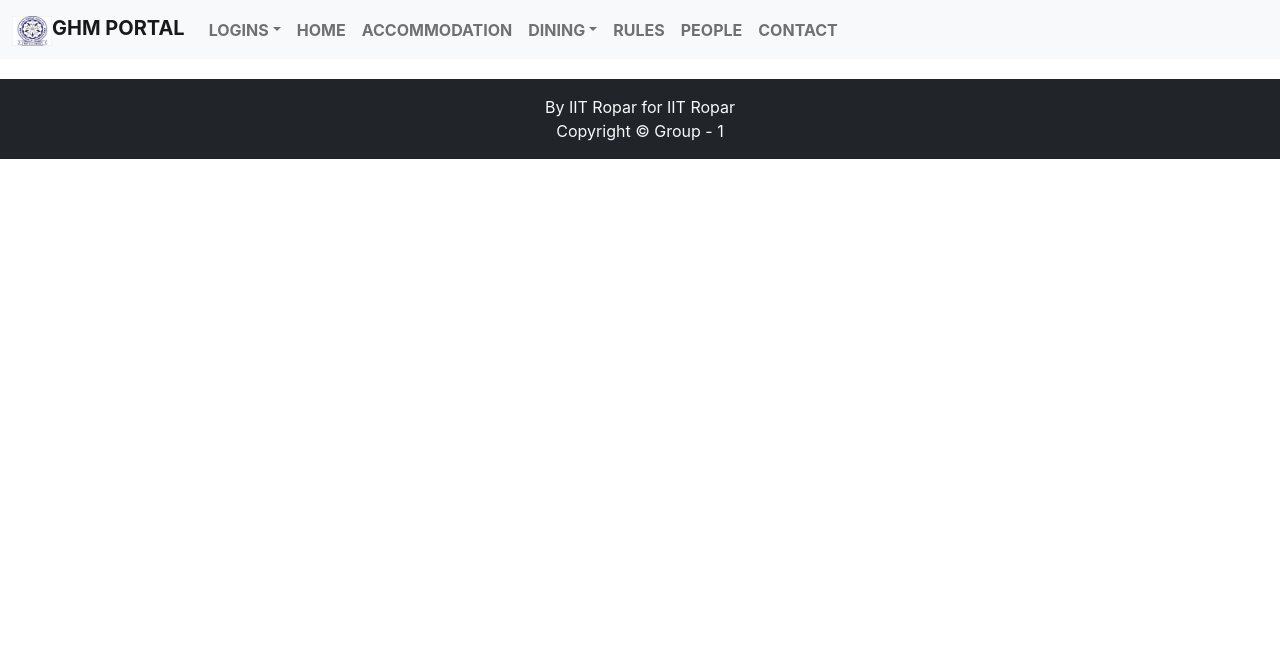
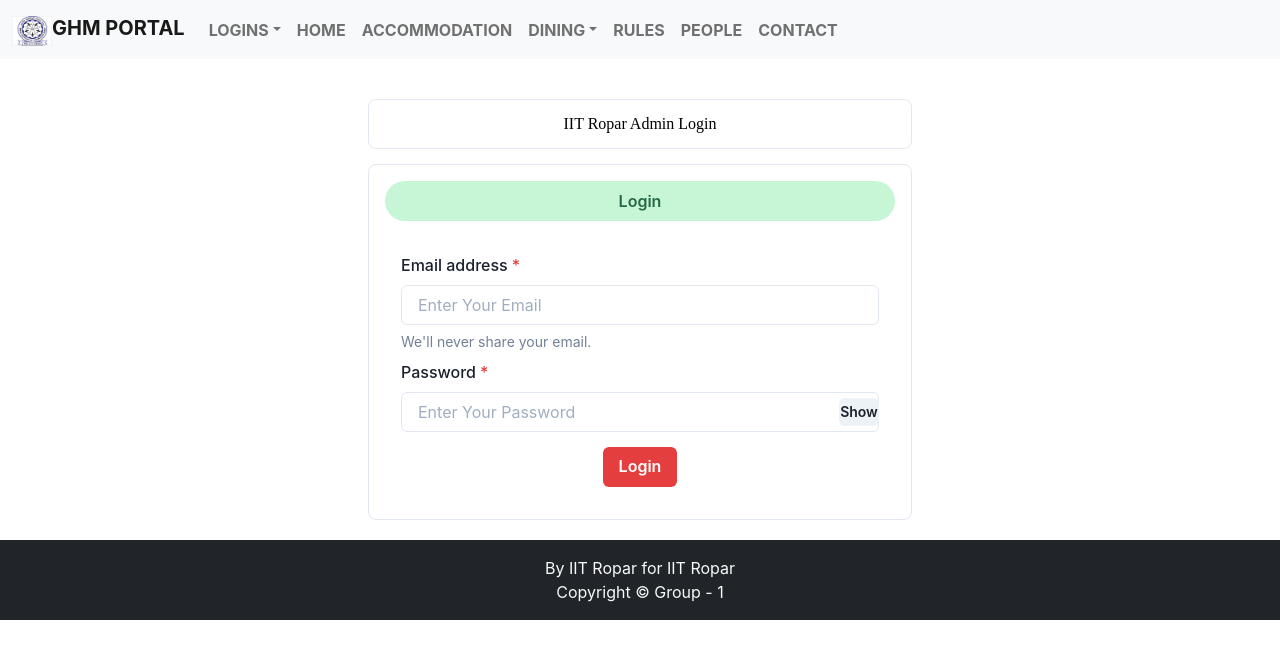
Before and after one commit to ash-mac/ghmp, a React (Create React App) app in the folder client/: page /AdminLogin in a window 1280 px wide. Shown: the top 658 px of the page. Built offline with nearby package versions, Linux system fonts and the light colour scheme.

Commit message:
added admin login

```diff
--- a/client/src/App.js
+++ b/client/src/App.js
@@ -1,69 +1,57 @@
-import React, { useState, useEffect } from 'react';
-import './App.css';
-import { Footer } from './components/Footer';
-import { Navbar } from './components/Navbar';
-import { Carousel } from './components/Carousel';
+import React, { useState, useEffect } from "react";
+import "./App.css";
+import { Footer } from "./components/Footer";
+import { Navbar } from "./components/Navbar";
+import { Carousel } from "./components/Carousel";
 // import { Login } from './components/Login';
 // import Banner from './components/Banner';
-import { Contact } from './components/Contact';
-import UserProfile from './components/UserProfile';
+import { Contact } from "./components/Contact";
+import UserProfile from "./components/UserProfile";
 // import Card from './components/Card';
 // import { CardRow } from './components/CardRow';
 // import { Map } from './components/Map';
-import { GuestForm } from './components/GuestForm'
+import AdminLogin from "./Pages/AdminLogin";
+import { GuestForm } from "./components/GuestForm";
 import BounceLoader from "react-spinners/BounceLoader";
 import HomePage from "./Pages/HomePage";
-import {
-  BrowserRouter as Router,
-  Routes,
-  Route
-} from "react-router-dom";
-
+import AdminDashboard from "./Pages/AdminDashboard";
+import { BrowserRouter as Router, Routes, Route } from "react-router-dom";
 
 function App() {
   const [loading, setLoading] = useState(false);
   useEffect(() => {
-    setLoading(true)
+    setLoading(true);
     setTimeout(() => {
-      setLoading(false)
-    }, 800)
-  }, [])
+      setLoading(false);
+    }, 800);
+  }, []);
   return (
     <>
-      {
-        loading ?
+      {loading ? (
         <div className="loader">
-            <BounceLoader
-              size={150}
-              color={"powderblue"}
-              loading={loading}
-            />
+          <BounceLoader size={150} color={"powderblue"} loading={loading} />
         </div>
-
-          :
+      ) : (
         <Router>
           <Navbar />
           <Routes>
-              <Route path="/UserProfile" element={<UserProfile />}>
-              </Route>
-              <Route path="/Login" element={<HomePage />}>
-              </Route>
-              <Route path="/" element={<Carousel />}>
-              </Route>
-              <Route path="/GuestForm" element={<GuestForm />}>
-              </Route>
-              <Route path="/Contact" element={<Contact />}>
-              </Route>
+            <Route path="/UserProfile" element={<UserProfile />}></Route>
+            <Route path="/Login" element={<HomePage />}></Route>
+            <Route path="/AdminLogin" element={<AdminLogin />}></Route>
+
+            <Route path="/Admindashboard" element={<AdminDashboard />}></Route>
+            <Route path="/" element={<Carousel />}></Route>
+            <Route path="/GuestForm" element={<GuestForm />}></Route>
+            <Route path="/Contact" element={<Contact />}></Route>
           </Routes>
 
           {/* <div className="map">
           <Map />
         </div> */}
-            < Footer />
-          </Router >
-      }
-
+          <Footer />
+        </Router>
+      )}
     </>
   );
 }
-export default App
+export default App;
--- /dev/null
+++ b/client/src/Pages/AdminDashboard.js
@@ -0,0 +1,9 @@
+import React from 'react'
+
+const AdminDashboard = () => {
+  return (
+    <div>AdminDashboard</div>
+  )
+}
+
+export default AdminDashboard
--- /dev/null
+++ b/client/src/Pages/AdminLogin.js
@@ -0,0 +1,37 @@
+import React from "react";
+import { Container, Box, Text } from "@chakra-ui/react";
+import { Tabs, TabList, TabPanels, Tab, TabPanel } from "@chakra-ui/react";
+import ALogin from "../components/Authentication/ALogin";
+const HomePage = () => {
+  return (
+    <Container maxW="xl" centerContent>
+      <Box
+        justifyContent="center"
+        p={3}
+        bg={"white"}
+        w="100% "
+        m="40px 0 15px 0"
+        borderRadius="lg"
+        borderWidth="1px"
+      >
+        <Text fontFamily="Work sans" color="black" align="center">
+          IIT Ropar Admin Login
+        </Text>
+      </Box>
+      <Box bg="white" w="100%" p={4} borderRadius="lg" borderWidth="1px">
+        <Tabs variant="soft-rounded" colorScheme="green">
+          <TabList mb="1em">
+            <Tab width="100%">Login</Tab>
+          </TabList>
+          <TabPanels>
+            <TabPanel>
+              <ALogin />
+            </TabPanel>
+          </TabPanels>
+        </Tabs>
+      </Box>
+    </Container>
+  );
+};
+
+export default HomePage;
--- /dev/null
+++ b/client/src/components/Authentication/ALogin.js
@@ -0,0 +1,115 @@
+import React, { useState } from "react";
+import { useToast } from "@chakra-ui/react";
+import { useNavigate } from "react-router-dom";
+import axios from "axios";
+import {
+  VStack,
+  Input,
+  InputGroup,
+  InputRightElement,
+  Button,
+} from "@chakra-ui/react";
+import { FormControl, FormLabel, FormHelperText } from "@chakra-ui/react";
+const Login = () => {
+  const toast = useToast();
+  const navigate = useNavigate();
+  const [show, setShow] = useState(false);
+  const [email, setEmail] = useState();
+  const [password, setPassword] = useState();
+  const [loading, setLoading] = useState();
+  const handleClick = () => {
+    setShow(!show);
+  };
+  const submitHandler = async () => {
+    setLoading(true);
+    if (!password || !email) {
+      toast({
+        title: "Please fill all the fields",
+        status: "warning",
+        duration: 5000,
+        position: "bottom",
+      });
+      setLoading(false);
+      return;
+    }
+    try {
+      const config = {
+        headers: {
+          "Content-type": "application/json",
+        },
+      };
+      // console.log({ email, password });
+      const { data } = await axios.post(
+        "http://localhost:5001/api/user/login",
+        JSON.stringify({ email: email, password: password }),
+        config,
+      );
+      toast({
+        title: "Login is Sucessful",
+        status: "success",
+        duration: 5000,
+        isClosable: true,
+        position: "top",
+      });
+      localStorage.setItem("userInfo", JSON.stringify(data));
+      setLoading(false);
+      navigate("/Admindashboard");
+    } catch (error) {
+      console.log(error);
+      // console.log("Hii guys")
+      toast({
+        title: "Error Occured!",
+        description: error.response.data.message,
+        status: "error",
+        duration: 5000,
+        isClosable: "true",
+        position: "bottom",
+      });
+      setLoading(false);
+    }
+  };
+  return (
+    <VStack spacing="10px">
+      <FormControl id="email" isRequired>
+        <FormLabel>Email address</FormLabel>
+        <Input
+          placeholder="Enter Your Email"
+          onChange={(e) => {
+            setEmail(e.target.value);
+          }}
+        />
+        <FormHelperText>We'll never share your email.</FormHelperText>
+      </FormControl>
+      <FormControl id="password" isRequired>
+        <FormLabel> Password</FormLabel>
+        <InputGroup>
+          <Input
+            type={show ? "text" : "password"}
+            placeholder="Enter Your Password"
+            onChange={(e) => {
+              setPassword(e.target.value);
+            }}
+          />
+          <InputRightElement widht="4.5rem">
+            <Button h="1.75rem" size="sm" onClick={handleClick}>
+              {show ? "Hide" : "Show"}
+            </Button>
+          </InputRightElement>
+        </InputGroup>
+      </FormControl>
+
+      <Button
+        colorScheme="red"
+        widht="100%"
+        style={{ marginTop: 15 }}
+        onClick={submitHandler}
+        isLoading={loading}
+        variant="solid"
+      >
+        Login
+      </Button>
+    </VStack>
+  );
+};
+
+export default Login;
--- a/client/src/components/Navbar.js
+++ b/client/src/components/Navbar.js
@@ -22,7 +22,7 @@
                                     <li><Link className="dropdown-item" to="/Login">IIT User Login</Link></li>
                                     <li><a className="dropdown-item" href="/GuestForm">GuestForm without Routing</a></li>
                                     <li><Link className="dropdown-item" to="/">Guest Login</Link></li>
-                                    <li><Link className="dropdown-item" to="/">Admin</Link></li>
+                                    <li><Link className="dropdown-item" to="/AdminLogin">Admin</Link></li>
                                     <li><hr className="dropdown-divider" /></li>
                                     <li><Link className="dropdown-item" to="/">Other Options</Link></li>
                                 </ul>
```
Lines whose indentation alone changed are shown as unchanged.
